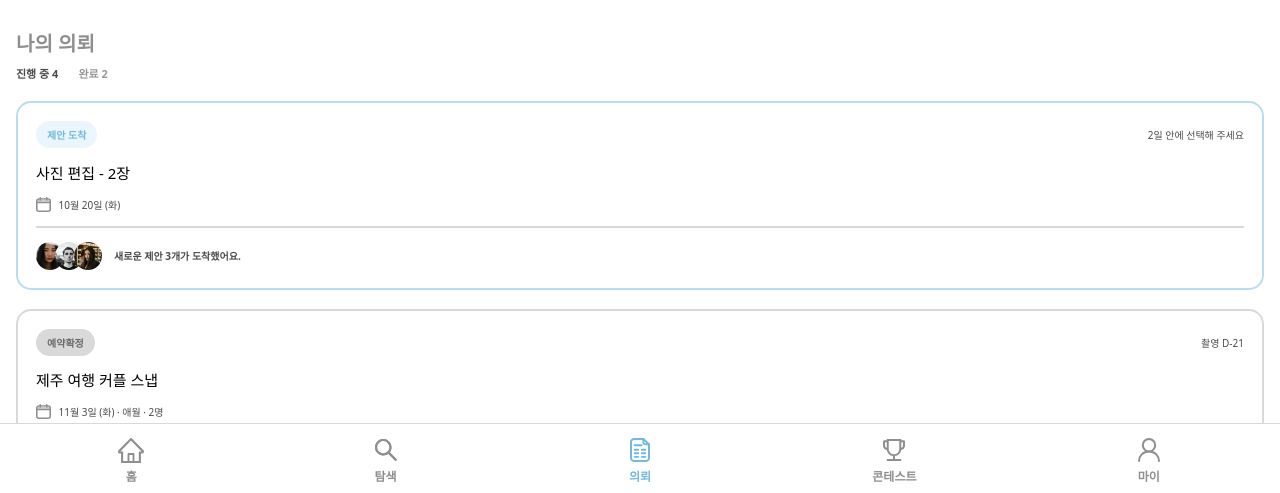
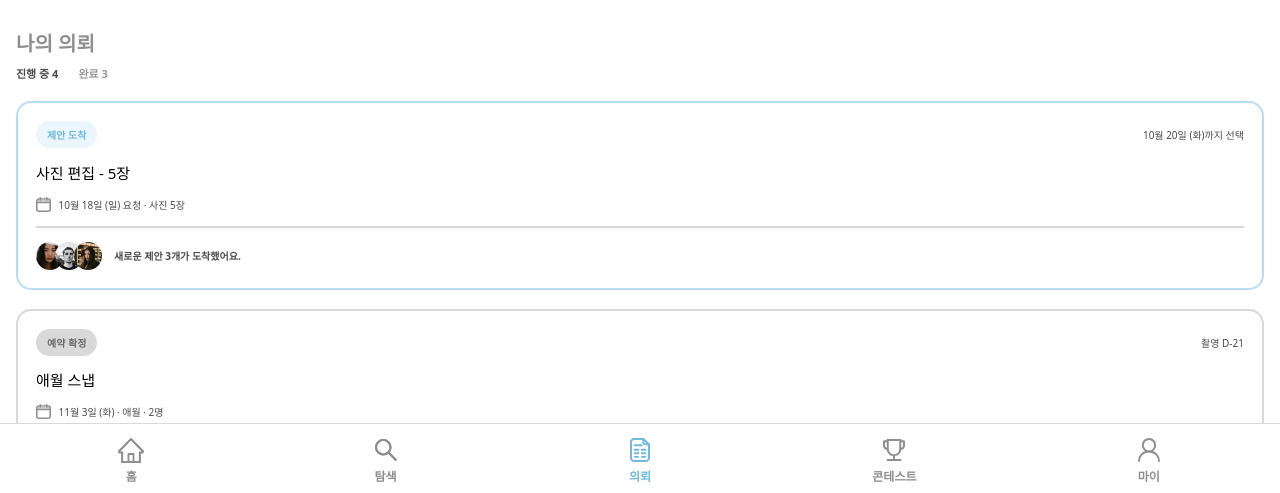
Before and after one commit to picon-sw/picon-frontend, a React (Vite) app: page /requests in a window 1280 px wide. Shown: the part 305-798 px from the top of the page. Built offline with nearby package versions, Linux system fonts and the light colour scheme; no server answers.

Commit message:
feat: 의뢰 메인 카드 상태와 완료 목록 개편

```diff
--- /dev/null
+++ b/src/api/myRequests.ts
@@ -0,0 +1,175 @@
+import { demoProfileImage } from '../constants/demoImages';
+
+// ---- 나의 의뢰 (의뢰 메인 목록) ----
+// TODO: API 나오면 이 파일의 fetch 함수 안만 client.get('/requests/me', ...) 등으로 교체 (지금은 임시 데이터)
+
+export type MyRequestTab = 'ongoing' | 'completed';
+
+// 의뢰 카드 상태 (이름은 의뢰 흐름 UX 정리 '의뢰 메인 카드 상태'와 같음)
+export type MyRequestStatus =
+  | 'waiting' // 제안 대기
+  | 'proposal' // 제안 도착
+  | 'confirmed' // 예약 확정
+  | 'photosArrived' // 사진 도착
+  | 'editWaiting' // 작업 대기 (편집, 시작 전)
+  | 'editing' // 보정 중
+  | 'revising' // 수정 중
+  | 'completed' // 완료
+  | 'closed' // 제안 마감(미선택)
+  | 'expertCanceled' // 작가 취소
+  | 'canceled'; // 의뢰 취소
+
+export const MY_REQUEST_STATUS_LABEL: Record<MyRequestStatus, string> = {
+  waiting: '제안 대기',
+  proposal: '제안 도착',
+  confirmed: '예약 확정',
+  photosArrived: '사진 도착',
+  editWaiting: '작업 대기',
+  editing: '보정 중',
+  revising: '수정 중',
+  completed: '완료',
+  closed: '제안 마감(미선택)',
+  expertCanceled: '작가 취소',
+  canceled: '의뢰 취소',
+};
+
+export interface RequestPhotographer {
+  id: number;
+  name: string;
+  // 백엔드에서 받은 이미지 URL. 없으면 빈 동그라미로 표시
+  profileImageUrl?: string;
+}
+
+interface BaseMyRequest {
+  id: number;
+  status: MyRequestStatus;
+  title: string;
+  // 카드 오른쪽 위 안내 (10월 20일 (화)까지 선택, 촬영 D-21, 촬영일 11월 3일 (화) 등)
+  scheduleLabel: string;
+  // 제안 도착: 제안한 작가들 / 제안 마감: 비어 있음 / 그 외: 담당 작가 1명
+  photographers: RequestPhotographer[];
+  // 카드 아래 안내. 제안 마감처럼 작가가 없을 때는 headline이 굵은 첫 줄
+  headline?: string;
+  message: string;
+}
+
+// 촬영: 날짜(시간) · 지역 · 인원 / 편집: 요청일 · 사진 장수
+export type MyRequest = BaseMyRequest &
+  (
+    | { kind: 'shoot'; date: string; time?: string; place: string; people: number }
+    | { kind: 'edit'; requestedDate: string; photoCount: number }
+  );
+
+export function formatMyRequestMeta(request: MyRequest): string {
+  if (request.kind === 'edit') {
+    return `${request.requestedDate} 요청 · 사진 ${request.photoCount}장`;
+  }
+  const date = request.time ? `${request.date} ${request.time}` : request.date;
+  return `${date} · ${request.place} · ${request.people}명`;
+}
+
+function photographer(id: number, name: string): RequestPhotographer {
+  // TODO: 시연용 사진 (API 연동 시 백엔드 이미지 URL 사용)
+  return { id, name, profileImageUrl: demoProfileImage(name) };
+}
+
+const MY_REQUESTS: Record<MyRequestTab, MyRequest[]> = {
+  ongoing: [
+    {
+      id: 1,
+      kind: 'edit',
+      status: 'proposal',
+      title: '사진 편집 - 5장',
+      requestedDate: '10월 18일 (일)',
+      photoCount: 5,
+      scheduleLabel: '10월 20일 (화)까지 선택',
+      photographers: [
+        photographer(1, '서하 작가'),
+        photographer(2, '윤슬 작가'),
+        photographer(3, '무드필름'),
+      ],
+      message: '새로운 제안 3개가 도착했어요.',
+    },
+    {
+      id: 2,
+      kind: 'shoot',
+      status: 'confirmed',
+      title: '애월 스냅',
+      date: '11월 3일 (화)',
+      place: '애월',
+      people: 2,
+      scheduleLabel: '촬영 D-21',
+      photographers: [photographer(4, '지훈 작가')],
+      message: '일정이 확정되었어요.',
+    },
+    {
+      id: 3,
+      kind: 'shoot',
+      status: 'confirmed',
+      title: '성수 스냅',
+      date: '11월 10일 (화)',
+      place: '성수',
+      people: 1,
+      scheduleLabel: '촬영 D-28',
+      photographers: [photographer(5, '이젤 작가')],
+      message: '일정이 확정되었어요.',
+    },
+    {
+      id: 4,
+      kind: 'shoot',
+      status: 'confirmed',
+      title: '분당 스냅',
+      date: '11월 17일 (화)',
+      place: '분당',
+      people: 5,
+      scheduleLabel: '촬영 D-35',
+      photographers: [photographer(6, '아리 작가')],
+      message: '일정이 확정되었어요.',
+    },
+  ],
+  completed: [
+    {
+      id: 5,
+      kind: 'shoot',
+      status: 'closed',
+      title: '연남 스냅',
+      date: '11월 28일 (토)',
+      time: '15:00',
+      place: '마포구 연남',
+      people: 2,
+      scheduleLabel: '11월 22일 (일) 마감',
+      photographers: [],
+      headline: '받은 제안 3개',
+      message: '선택하지 않아 마감됐어요. 받은 제안은 계속 볼 수 있어요.',
+    },
+    {
+      id: 6,
+      kind: 'shoot',
+      status: 'completed',
+      title: '애월 스냅',
+      date: '11월 3일 (화)',
+      place: '애월',
+      people: 2,
+      scheduleLabel: '촬영일 11월 3일 (화)',
+      photographers: [photographer(4, '지훈 작가')],
+      message: '구매 사진 12장 · 결제 총액 99,000원',
+    },
+    {
+      id: 7,
+      kind: 'shoot',
+      status: 'completed',
+      title: '한강 스냅',
+      date: '10월 12일 (월)',
+      place: '한강',
+      people: 3,
+      scheduleLabel: '촬영일 10월 12일 (월)',
+      photographers: [photographer(7, '수민 작가')],
+      message: '촬영이 완료되었어요.',
+    },
+  ],
+};
+
+// 진행 중 / 완료 목록 (임시 데이터, 바로 돌려줌)
+export async function fetchMyRequests(): Promise<Record<MyRequestTab, MyRequest[]>> {
+  return MY_REQUESTS;
+}
--- a/src/pages/RequestPage.module.css
+++ b/src/pages/RequestPage.module.css
@@ -123,8 +123,41 @@
   background-color: #fff;
 }
 
+/* 누를 수 있는 카드 (button) */
+.cardClickable {
+  width: 100%;
+  font: inherit;
+  text-align: left;
+  cursor: pointer;
+}
+
 .cardHighlighted {
   border-color: #b8ddf2;
+}
+
+/* 완료 탭 카드는 얇은 테두리 */
+.cardCompleted {
+  border-width: 1px;
+  border-color: #ebebeb;
+  border-radius: 16px;
+}
+
+.cardCompleted.cardHighlighted {
+  border-color: #b8ddf2;
+}
+
+.cardCompleted .divider {
+  border-top-width: 1px;
+  border-top-color: #ebebeb;
+}
+
+.cardCompleted .badge {
+  font-size: 11px;
+  font-weight: 700;
+}
+
+.cardClosed .cardTitle {
+  color: #6a6a6a;
 }
 
 .cardTop {
@@ -141,23 +174,35 @@
 }
 
 .badge_proposal,
-.badge_completed {
+.badge_photosArrived {
   background-color: #eaf6fc;
   color: #70b9df;
 }
 
-.badge_confirmed {
+.badge_completed {
+  background-color: #eaf6fc;
+  color: #2f7fae;
+}
+
+.badge_waiting,
+.badge_confirmed,
+.badge_editWaiting,
+.badge_editing,
+.badge_revising {
   background-color: #d9d9d9;
   color: #6a6a6a;
+}
+
+.badge_closed,
+.badge_expertCanceled,
+.badge_canceled {
+  background-color: #f2f2f2;
+  color: #737373;
 }
 
 .scheduleLabel {
   font-size: 10px;
   color: #4b4b4b;
-}
-
-.scheduleLabelUrgent {
-  font-weight: 700;
 }
 
 .cardTitle {
--- a/src/pages/RequestPage.tsx
+++ b/src/pages/RequestPage.tsx
@@ -1,155 +1,28 @@
-import { useState } from 'react';
+import { useEffect, useState } from 'react';
 import { useNavigate } from 'react-router';
+import {
+  fetchMyRequests,
+  formatMyRequestMeta,
+  MY_REQUEST_STATUS_LABEL,
+  type MyRequest,
+  type MyRequestTab,
+} from '../api/myRequests';
 import calendarIcon from '../assets/icons/request/calendar.svg';
-import { DEMO_REQUEST_BANNER_IMAGE, demoProfileImage } from '../constants/demoImages';
+import { DEMO_REQUEST_BANNER_IMAGE } from '../constants/demoImages';
 import styles from './RequestPage.module.css';
 
-type RequestTab = 'ongoing' | 'completed';
-
-// proposal: 제안 도착, confirmed: 예약확정, completed: 완료
-type RequestStatus = 'proposal' | 'confirmed' | 'completed';
-
-interface Photographer {
-  id: number;
-  name: string;
-  // 백엔드에서 받은 이미지 URL. 없으면 빈 동그라미로 표시
-  profileImageUrl?: string;
-}
-
-interface BaseRequest {
-  id: number;
-  status: RequestStatus;
-  title: string;
-  date: string;
-  // 카드 오른쪽 위 안내 (2일 안에 선택해 주세요, 촬영 D-21, 촬영일 11월 3일 등)
-  scheduleLabel: string;
-  // 제안 선택 마감이 하루 이하로 남았을 때 굵게 표시
-  scheduleUrgent?: boolean;
-  // 제안 도착: 제안한 작가들 / 그 외: 담당 작가 1명
-  photographers: Photographer[];
-  message: string;
-}
-
-// 촬영 의뢰는 날짜·장소·인원, 사진 편집 의뢰는 장소·인원이 없으니 날짜만 표시
-type MyRequest = BaseRequest &
-  ({ kind: 'shoot'; place: string; people: number } | { kind: 'edit' });
-
-const STATUS_LABEL: Record<RequestStatus, string> = {
-  proposal: '제안 도착',
-  confirmed: '예약확정',
-  completed: '완료',
-};
-
-// 제안 선택 마감까지 남은 일수 → 안내 문구 (하루 이하면 '오늘 안에' + 굵게)
-function getProposalDeadline(daysLeft: number) {
-  const urgent = daysLeft <= 1;
-  return {
-    scheduleLabel: urgent ? '오늘 안에 선택해 주세요' : `${daysLeft}일 안에 선택해 주세요`,
-    scheduleUrgent: urgent,
-  };
-}
-
-const TABS: { value: RequestTab; label: string }[] = [
+const TABS: { value: MyRequestTab; label: string }[] = [
   { value: 'ongoing', label: '진행 중' },
   { value: 'completed', label: '완료' },
 ];
 
-// TODO: API 연동 시 교체 (임시 데이터)
-const REQUESTS: Record<RequestTab, MyRequest[]> = {
-  ongoing: [
-    {
-      id: 1,
-      kind: 'edit',
-      status: 'proposal',
-      title: '사진 편집 - 2장',
-      date: '10월 20일 (화)',
-      ...getProposalDeadline(2),
-      photographers: [
-        { id: 1, name: '서하 작가' },
-        { id: 2, name: '윤슬 작가' },
-        { id: 3, name: '무드필름' },
-      ],
-      message: '새로운 제안 3개가 도착했어요.',
-    },
-    {
-      id: 2,
-      kind: 'shoot',
-      status: 'confirmed',
-      title: '제주 여행 커플 스냅',
-      date: '11월 3일 (화)',
-      place: '애월',
-      people: 2,
-      scheduleLabel: '촬영 D-21',
-      photographers: [{ id: 4, name: '지훈 작가' }],
-      message: '일정이 확정되었어요.',
-    },
-    {
-      id: 3,
-      kind: 'shoot',
-      status: 'confirmed',
-      title: '성수 프로필 촬영',
-      date: '11월 10일 (화)',
-      place: '성수',
-      people: 1,
-      scheduleLabel: '촬영 D-28',
-      photographers: [{ id: 5, name: '이젤 작가' }],
-      message: '일정이 확정되었어요.',
-    },
-    {
-      id: 4,
-      kind: 'shoot',
-      status: 'confirmed',
-      title: '돌잔치 가족 스냅',
-      date: '11월 17일 (화)',
-      place: '분당',
-      people: 5,
-      scheduleLabel: '촬영 D-35',
-      photographers: [{ id: 6, name: '아리 작가' }],
-      message: '일정이 확정되었어요.',
-    },
-  ],
-  completed: [
-    {
-      id: 5,
-      kind: 'shoot',
-      status: 'completed',
-      title: '제주 여행 커플 스냅',
-      date: '11월 3일 (화)',
-      place: '애월',
-      people: 2,
-      scheduleLabel: '촬영일 11월 3일 (화)',
-      photographers: [{ id: 4, name: '지훈 작가' }],
-      message: '구매 사진 12장 · 결제 총액 98,000원',
-    },
-    {
-      id: 6,
-      kind: 'shoot',
-      status: 'completed',
-      title: '한강 우정 스냅',
-      date: '10월 12일 (월)',
-      place: '한강',
-      people: 3,
-      scheduleLabel: '촬영일 10월 12일 (월)',
-      photographers: [{ id: 7, name: '수민 작가' }],
-      message: '촬영이 완료되었어요.',
-    },
-  ],
-};
+const EMPTY_REQUESTS: Record<MyRequestTab, MyRequest[]> = { ongoing: [], completed: [] };
 
-// TODO: 시연용 사진 연결 (API 연동 시 삭제하고 REQUESTS 그대로 사용)
-const REQUESTS_WITH_DEMO_IMAGES: Record<RequestTab, MyRequest[]> = {
-  ongoing: REQUESTS.ongoing.map(withDemoImages),
-  completed: REQUESTS.completed.map(withDemoImages),
-};
-
-function withDemoImages(request: MyRequest): MyRequest {
-  return {
-    ...request,
-    photographers: request.photographers.map((photographer) => ({
-      ...photographer,
-      profileImageUrl: demoProfileImage(photographer.name),
-    })),
-  };
+// 카드를 눌렀을 때 갈 상세 화면. 아직 없는 화면은 null (누를 수 없는 카드)
+// TODO: 받은 제안·예약 상세·완료 상세 등 화면이 생기면 상태별로 연결
+function getDetailPath(request: MyRequest): string | null {
+  void request;
+  return null;
 }
 
 interface AvatarProps {
@@ -166,41 +39,38 @@ function Avatar({ imageUrl }: AvatarProps) {
 
 interface RequestCardProps {
   request: MyRequest;
+  tab: MyRequestTab;
   highlighted: boolean;
+  onOpen: (path: string) => void;
 }
 
-function formatMeta(request: MyRequest) {
-  return request.kind === 'shoot'
-    ? `${request.date} · ${request.place} · ${request.people}명`
-    : request.date;
-}
+function RequestCard({ request, tab, highlighted, onOpen }: RequestCardProps) {
+  const { status, title, scheduleLabel, photographers, headline, message } = request;
+  const path = getDetailPath(request);
+  const classNames = [
+    styles.card,
+    tab === 'completed' && styles.cardCompleted,
+    highlighted && styles.cardHighlighted,
+    status === 'closed' && styles.cardClosed,
+    path && styles.cardClickable,
+  ]
+    .filter(Boolean)
+    .join(' ');
 
-function RequestCard({ request, highlighted }: RequestCardProps) {
-  const { status, title, scheduleLabel, scheduleUrgent, photographers, message } = request;
-  const isCompleted = status === 'completed';
-
-  return (
-    <li className={highlighted ? `${styles.card} ${styles.cardHighlighted}` : styles.card}>
+  const content = (
+    <>
       <div className={styles.cardTop}>
-        <span className={`${styles.badge} ${styles[`badge_${status}`]}`}>
-          {STATUS_LABEL[status]}
+        <span className={`${styles.badge} ${styles[`badge_${status}`] ?? ''}`}>
+          {MY_REQUEST_STATUS_LABEL[status]}
         </span>
-        <span
-          className={
-            scheduleUrgent
-              ? `${styles.scheduleLabel} ${styles.scheduleLabelUrgent}`
-              : styles.scheduleLabel
-          }
-        >
-          {scheduleLabel}
-        </span>
+        <span className={styles.scheduleLabel}>{scheduleLabel}</span>
       </div>
 
       <p className={styles.cardTitle}>{title}</p>
 
       <p className={styles.cardMeta}>
-        {!isCompleted && <img src={calendarIcon} alt="" />}
-        {formatMeta(request)}
+        {tab === 'ongoing' && <img src={calendarIcon} alt="" />}
+        {formatMyRequestMeta(request)}
       </p>
 
       <hr className={styles.divider} />
@@ -216,12 +86,24 @@ function RequestCard({ request, highlighted }: RequestCardProps) {
         </div>
       ) : (
         <div className={styles.cardFooter}>
-          <Avatar imageUrl={photographers[0]?.profileImageUrl} />
+          {photographers[0] && <Avatar imageUrl={photographers[0].profileImageUrl} />}
           <div className={styles.photographerInfo}>
-            <span className={styles.photographerName}>{photographers[0]?.name}</span>
+            <span className={styles.photographerName}>{headline ?? photographers[0]?.name}</span>
             <span>{message}</span>
           </div>
         </div>
+      )}
+    </>
+  );
+
+  return (
+    <li>
+      {path ? (
+        <button type="button" className={classNames} onClick={() => onOpen(path)}>
+          {content}
+        </button>
+      ) : (
+        <div className={classNames}>{content}</div>
       )}
     </li>
   );
@@ -229,7 +111,18 @@ function RequestCard({ request, highlighted }: RequestCardProps) {
 
 export function RequestPage() {
   const navigate = useNavigate();
-  const [tab, setTab] = useState<RequestTab>('ongoing');
+  const [tab, setTab] = useState<MyRequestTab>('ongoing');
+  const [requests, setRequests] = useState(EMPTY_REQUESTS);
+
+  useEffect(() => {
+    let ignore = false;
+    fetchMyRequests().then((result) => {
+      if (!ignore) setRequests(result);
+    });
+    return () => {
+      ignore = true;
+    };
+  }, []);
 
   return (
     <main className={styles.page}>
@@ -264,18 +157,24 @@ export function RequestPage() {
             className={tab === value ? `${styles.tab} ${styles.tabActive}` : styles.tab}
             onClick={() => setTab(value)}
           >
-            {label} {REQUESTS_WITH_DEMO_IMAGES[value].length}
+            {label} {requests[value].length}
           </button>
         ))}
       </div>
 
       <ul className={styles.list}>
-        {REQUESTS_WITH_DEMO_IMAGES[tab].map((request, index) => (
+        {requests[tab].map((request) => (
           <RequestCard
             key={request.id}
             request={request}
-            // 진행 중: 제안이 도착한 의뢰 / 완료: 가장 최근 의뢰를 강조
-            highlighted={tab === 'ongoing' ? request.status === 'proposal' : index === 0}
+            tab={tab}
+            // 진행 중: 제안이 도착한 의뢰 / 완료: 완료된 의뢰 중 가장 최근 것을 강조
+            highlighted={
+              tab === 'ongoing'
+                ? request.status === 'proposal'
+                : request === requests.completed.find(({ status }) => status === 'completed')
+            }
+            onOpen={(path) => navigate(path)}
           />
         ))}
       </ul>
```
